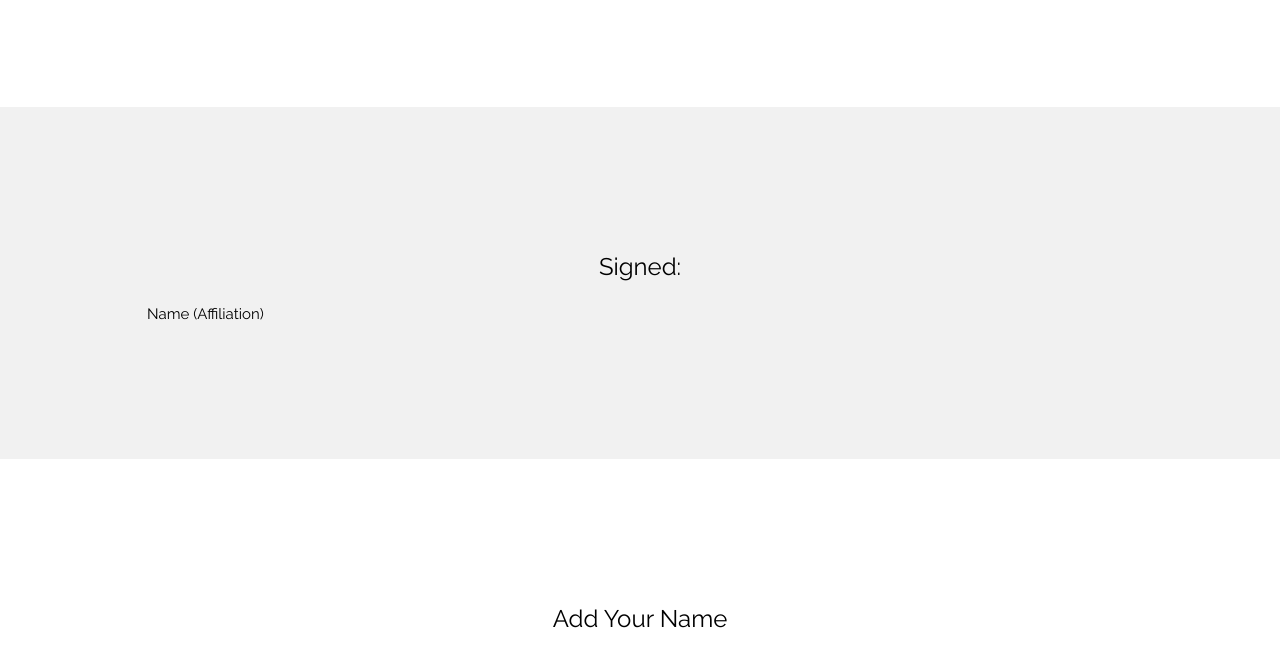
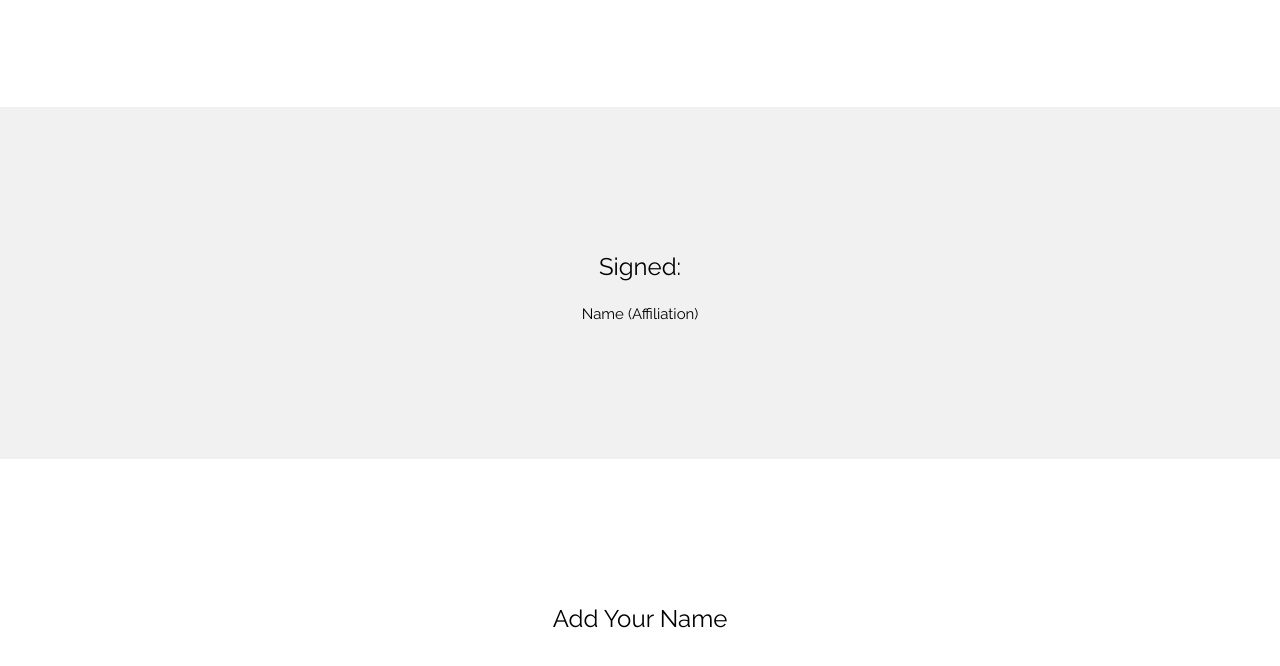
Before and after one commit to NoJusticeNoRobots/NoJusticeNoRobots.github.io, a plain HTML site: page index.html in a window 1280 px wide. Shown: the part 1002-1668 px from the top of the page. Drawn offline with nearby package versions, Linux system fonts and the light colour scheme; grey boxes are pictures that could not be loaded.

Commit message:
centered

```diff
--- a/index.html
+++ b/index.html
@@ -43,8 +43,8 @@ body, html {
 <!-- Promo Section - "We know design" -->
 <div class="w3-center w3-light-grey" style="padding:128px 16px">
   <h3>Signed:</h3>
-<div class="w3-center" style="padding-left:128px">
-      <table>
+<div class="w3-center">
+      <table style="margin-left:auto; margin-right:auto">
       <tr>
 	<td>Name</td><td>(Affiliation)</td>
       </tr>
```
